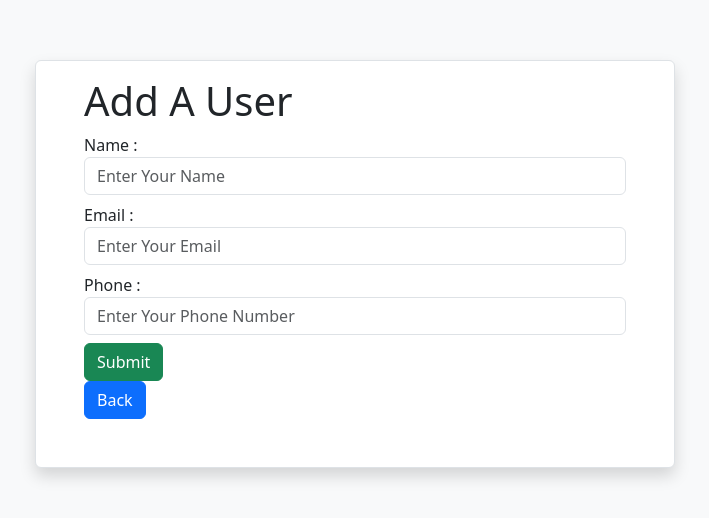
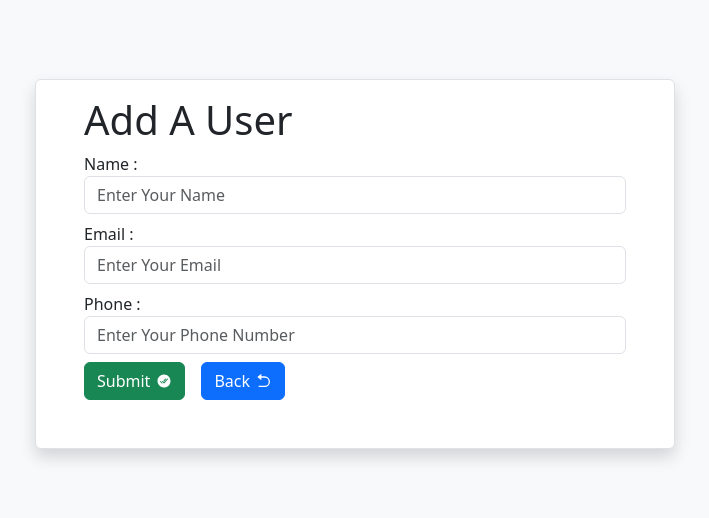
Before and after one commit to rohit-kumaar/crud-in-react-app, a React (Vite) app: page /create in a window 1280 px wide. Shown: the part 136-654 px from the top of the page, without its empty margins (285-994 px from the left). Built offline with nearby package versions, Linux system fonts and the light colour scheme.

Commit message:
add icons

```diff
--- a/db.json
+++ b/db.json
@@ -26,7 +26,7 @@
     },
     {
       "id": 4,
-      "name": "Rohit Kumar",
+      "name": "Rohit Kumar ",
       "username": "Ricky",
       "email": "rohit@gmail.com",
       "phone": "9668231410",
--- a/package.json
+++ b/package.json
@@ -19,6 +19,7 @@
     "react-dom": "^18.2.0",
     "react-icons": "^4.10.1",
     "react-router-dom": "^6.14.2",
+    "react-toastify": "^9.1.3",
     "sass": "^1.64.1"
   },
   "devDependencies": {
--- a/src/components/Create/Create.jsx
+++ b/src/components/Create/Create.jsx
@@ -2,6 +2,8 @@ import axios from "axios";
 import React, { useState } from "react";
 import { Link, useNavigate } from "react-router-dom";
 import { useTitle } from "../../hooks/useTitle";
+import { RiArrowGoBackFill } from "react-icons/ri";
+import { IoCheckmarkDoneCircle } from "react-icons/io5";
 
 const URL = "http://localhost:3001/users";
 
@@ -27,6 +29,11 @@ function Create() {
       .post(URL, values)
       .then((res) => {
         console.log(res);
+
+        // data.name == "" && values.email == "" && values.phone == ""
+        // ? alert("Please fill the blank space")
+        // :
+
         navigate("/");
       })
       .catch((err) => {
@@ -71,10 +78,15 @@ function Create() {
                 onChange={handleChange}
               />
             </div>
-            <button className="btn btn-success me-3">Submit</button>
-            <Link to="/" className="btn btn-primary">
-              Back
-            </Link>
+
+            <div className="d-flex align-items-center">
+              <button className="btn btn-success me-3">
+                Submit <IoCheckmarkDoneCircle />
+              </button>
+              <Link to="/" className="btn btn-primary">
+                Back <RiArrowGoBackFill />
+              </Link>
+            </div>
           </form>
         </div>
       </div>
--- a/src/components/Update/Update.jsx
+++ b/src/components/Update/Update.jsx
@@ -37,6 +37,7 @@ function Update() {
 
   const handleUpdate = (event) => {
     event.preventDefault();
+
     axios
       .put(URL, values)
       .then((res) => {
@@ -93,6 +94,7 @@ function Update() {
               <button className="btn btn-success me-3">
                 Update <MdOutlineUpdate />
               </button>
+
               <Link to="/" className="btn btn-primary">
                 Back <RiArrowGoBackFill />
               </Link>
```
Also changed, not shown: 1 other file (tests, documents, lock files or other folders).
